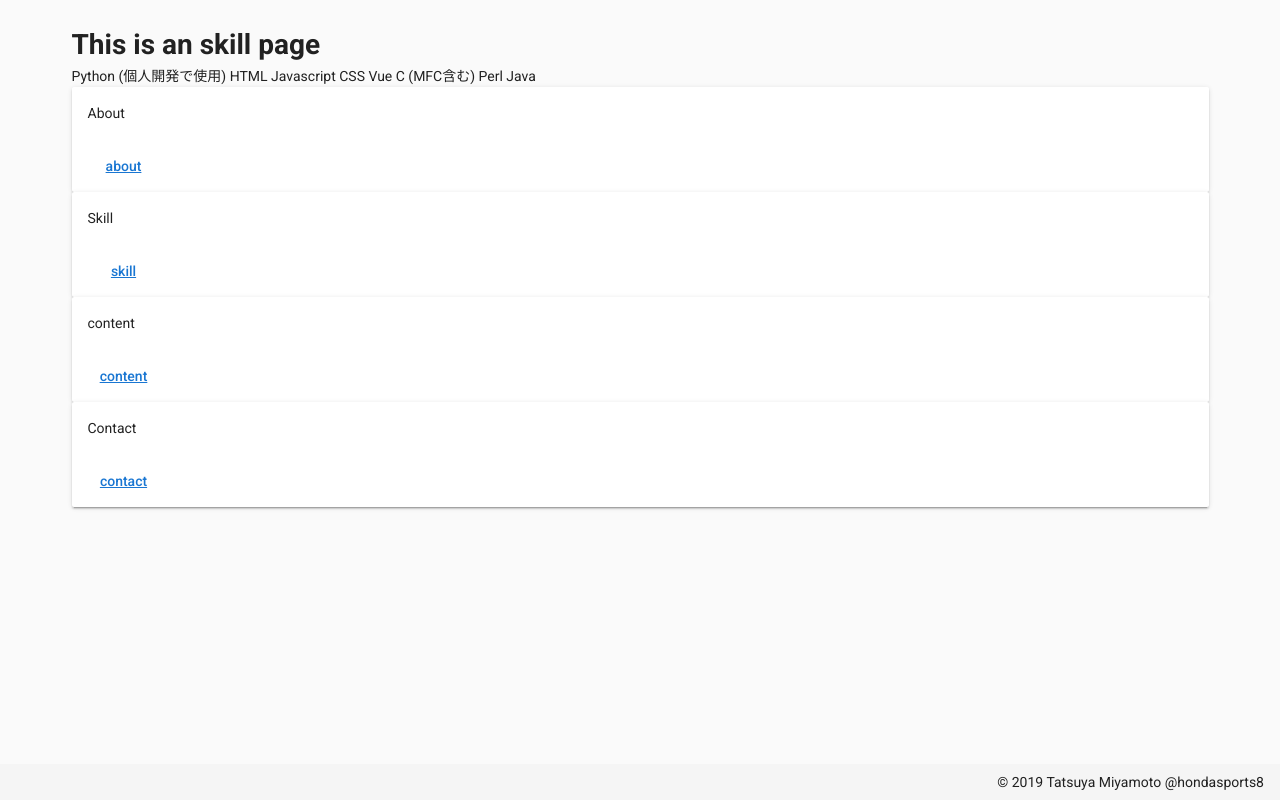
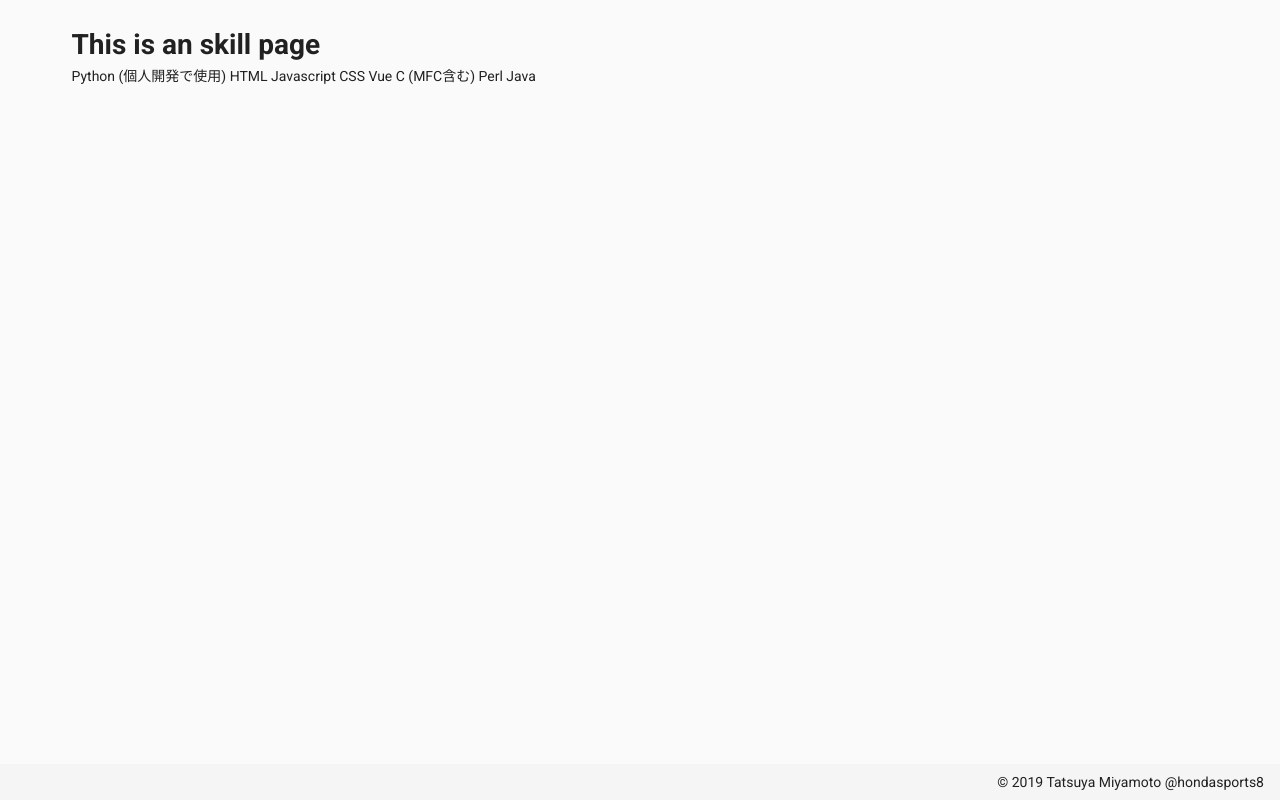
Before and after one commit to hondasports/mysite, a Vue app: page /skill in a window 1280 px wide. Built offline with nearby package versions, Linux system fonts and the light colour scheme.

Commit message:
Fixing page.

```diff
--- a/src/App.vue
+++ b/src/App.vue
@@ -1,46 +1,8 @@
 <template>
   <v-app>
-    <v-content>
-      <v-container>
-        <router-view/>
-        <v-layout>
-          <v-flex>
-            <v-card>
-              <v-card-title>
-                <div>About</div>
-              </v-card-title>
-              <v-card-actions>
-                <v-btn flat flud><router-link to="/about">about</router-link></v-btn>
-              </v-card-actions>
-            </v-card>
-            <v-card>
-              <v-card-title>
-                Skill
-              </v-card-title>
-              <v-card-actions>
-                <v-btn flat><router-link to="/skill">skill</router-link></v-btn>
-              </v-card-actions>
-            </v-card>
-            <v-card>
-              <v-card-title>
-                content
-              </v-card-title>
-              <v-card-actions>
-                <v-btn flat><router-link to="/content">content</router-link></v-btn>
-              </v-card-actions>
-            </v-card>
-            <v-card>
-              <v-card-title>
-                Contact
-              </v-card-title>
-              <v-card-actions>
-                <v-btn flat><router-link to="/contact">contact</router-link></v-btn>
-              </v-card-actions>
-            </v-card>
-          </v-flex>
-        </v-layout>
-      </v-container>
-    </v-content>
+    <v-container>
+      <router-view/>
+    </v-container>
     <v-footer class="pa-3">
       <v-spacer></v-spacer>
       <div>&copy; {{ new Date().getFullYear() }} Tatsuya Miyamoto @hondasports8</div>
--- a/src/router.js
+++ b/src/router.js
@@ -1,6 +1,6 @@
 import Vue from 'vue'
 import Router from 'vue-router'
-import App from './App.vue'
+import index from './views/Index.vue'
 
 Vue.use(Router)
 
@@ -10,8 +10,8 @@ export default new Router({
   routes: [
     {
       path: '/',
-      name: 'app',
-      component: App
+      name: 'index',
+      component: index
     },
     {
       path: '/about',
```
